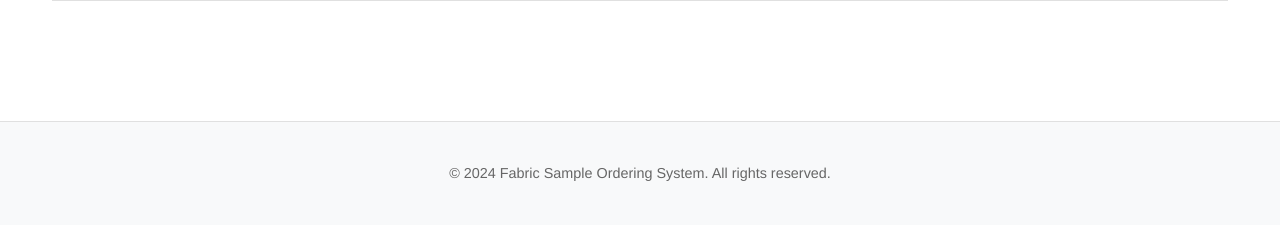
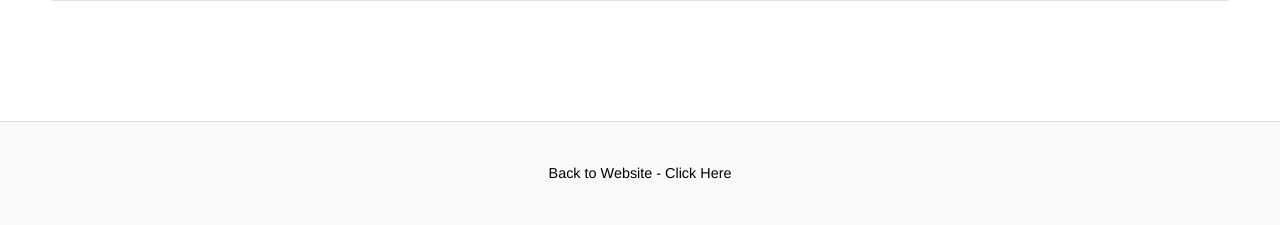
Before and after one commit to mdsm673/slendermorris-cuttings-v2, a Flask app: page /admin in a window 1280 px wide. Shown: the part 626-851 px from the top of the page. Run offline with Flask 3, Linux system fonts and the light colour scheme; the visitor is signed in with stand-in values (Sample User, id 1); data that the repository does not hold is empty; some web fonts are replaced.

Commit message:
Update the footer to link back to the main company website
Replaces the copyright text with a styled hyperlink to slendermorris.dearportal.com in `templates/base.html`.

Replit-Commit-Author: Agent
Replit-Commit-Session-Id: b0ca3ab8-52ca-49e8-af60-8da12c290e60
Replit-Commit-Checkpoint-Type: full_checkpoint
Replit-Commit-Screenshot-Url: https://storage.googleapis.com/screenshot-production-us-central1/16e0f6e3-2091-4f34-88f9-c8022ab47c65/b0ca3ab8-52ca-49e8-af60-8da12c290e60/HK9HvPG

```diff
--- a/templates/base.html
+++ b/templates/base.html
@@ -66,7 +66,11 @@
 
     <footer class="bg-body-tertiary py-4 mt-5">
         <div class="container text-center">
-            <p class="mb-0">&copy; 2024 Fabric Sample Ordering System. All rights reserved.</p>
+            <p class="mb-0">
+                <a href="https://slendermorris.dearportal.com/" style="color: #003366; text-decoration: none;">
+                    Back to Website - Click Here
+                </a>
+            </p>
         </div>
     </footer>
 
```
Also changed, not shown: attached_assets/targeted_element_1754088536444.png (added).
